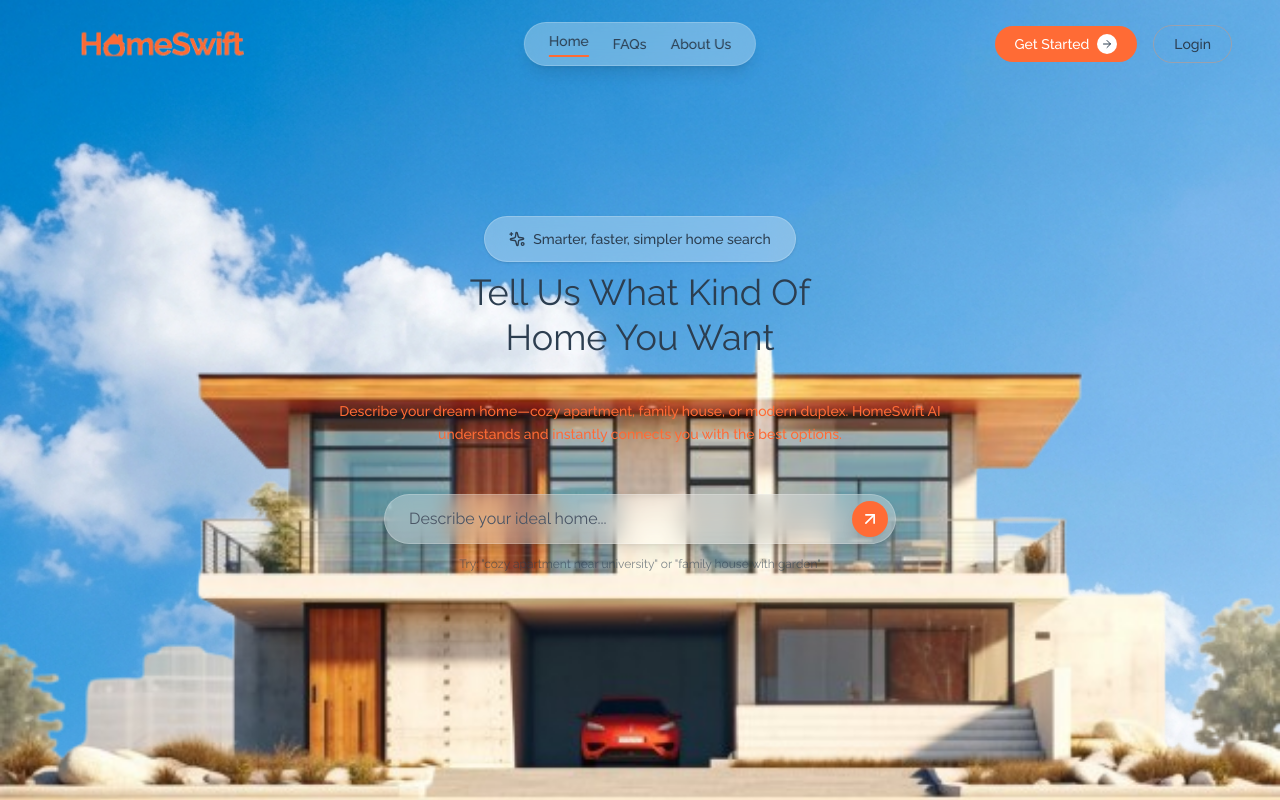
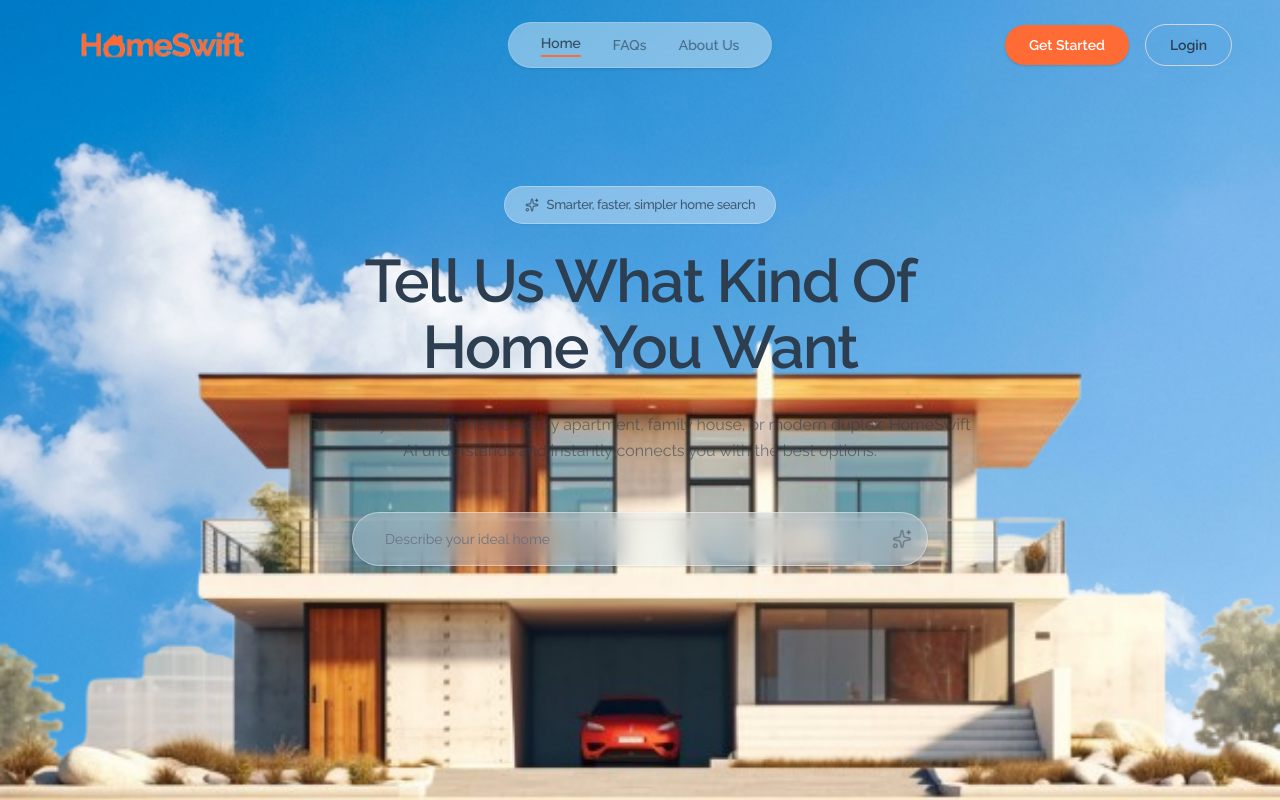
Before and after one commit to brendanx22/HomeSwift.co, a React (Vite) app: page / in a window 1280 px wide. Shown: the top 800 px of the page. Built offline with nearby package versions, Linux system fonts and the light colour scheme.

Commit message:
feat: Add initial Home page with responsive navigation, hero section, and interactive elements.

```diff
--- a/src/pages/Home.jsx
+++ b/src/pages/Home.jsx
@@ -81,35 +81,28 @@ const Home = () => {
         </div>
 
         {/* Desktop Navigation */}
-        <nav className="hidden md:flex items-center space-x-6 absolute left-1/2 transform -translate-x-1/2 bg-white/30 backdrop-blur-md border border-white/20 rounded-full px-6 py-2 shadow-lg z-20">
-          <a href="/" className="text-[#2C3E50] text-sm font-medium border-b-2 border-[#FF6B35] pb-1">Home</a>
-          <a href="/faq" className="text-[#2C3E50] text-sm hover:text-[#FF6B35] transition-colors font-medium">FAQs</a>
-          <a href="/about" className="text-[#2C3E50] text-sm hover:text-[#FF6B35] transition-colors font-medium">About Us</a>
+        <nav className="hidden md:flex items-center space-x-8 absolute left-1/2 transform -translate-x-1/2 bg-white/40 backdrop-blur-md border border-white/20 rounded-full px-8 py-2.5 shadow-sm z-20">
+          <a href="/" className="text-[#2C3E50] text-sm font-medium border-b-2 border-[#FF6B35] pb-0.5">Home</a>
+          <a href="/faq" className="text-[#2C3E50]/70 text-sm hover:text-[#FF6B35] transition-colors font-medium">FAQs</a>
+          <a href="/about" className="text-[#2C3E50]/70 text-sm hover:text-[#FF6B35] transition-colors font-medium">About Us</a>
         </nav>
 
         {/* Action Buttons */}
         <div className="hidden md:flex items-center space-x-4 ml-auto">
           <motion.button
             onClick={handleGetStartedClick}
-            className="flex items-center space-x-2 bg-[#FF6B35] text-white px-5 py-2 rounded-full text-sm font-medium hover:bg-[#FF7B45] transition-colors"
-            whileHover={{ scale: 1.05, y: -2 }}
-            whileTap={{ scale: 0.95 }}
+            className="bg-[#FF6B35] text-white px-6 py-2.5 rounded-full text-sm font-semibold hover:bg-[#FF7B45] transition-colors shadow-sm"
+            whileHover={{ scale: 1.02 }}
+            whileTap={{ scale: 0.98 }}
             transition={{ type: "spring", stiffness: 400, damping: 17 }}
           >
-            <span>Get Started</span>
-            <motion.div
-              className="w-5 h-5 bg-white text-[#2C3E50] rounded-full flex items-center justify-center"
-              whileHover={{ rotate: 360 }}
-              transition={{ duration: 0.6 }}
-            >
-              <ArrowRight size={12} className="text-[#2C3E50]" />
-            </motion.div>
+            Get Started
           </motion.button>
           <motion.button
             onClick={handleLoginClick}
-            className="bg-transparent border border-gray-400 text-[#2C3E50] px-5 py-2 rounded-full text-sm font-medium hover:bg-white/10 transition-colors"
-            whileHover={{ scale: 1.05, y: -2 }}
-            whileTap={{ scale: 0.95 }}
+            className="bg-transparent border border-gray-300 text-[#2C3E50] px-6 py-2.5 rounded-full text-sm font-semibold hover:bg-white/10 transition-colors"
+            whileHover={{ scale: 1.02 }}
+            whileTap={{ scale: 0.98 }}
             transition={{ type: "spring", stiffness: 400, damping: 17 }}
           >
             Login
@@ -254,27 +247,23 @@ const Home = () => {
       </AnimatePresence>
 
       {/* Main Content */}
-      <main className="relative z-10 flex flex-1 flex-col items-center justify-start pt-20 sm:pt-32 px-4 sm:px-6 text-center">
+      <main className="relative z-10 flex flex-1 flex-col items-center justify-start pt-16 sm:pt-24 px-4 sm:px-6 text-center">
         {/* Feature Tag */}
         <motion.div
-          className="flex items-center space-x-2 bg-white/30 backdrop-blur-md border border-white/20 shadow-sm rounded-[2rem] px-6 py-3 mb-2"
+          className="flex items-center space-x-2 bg-blue-50/40 backdrop-blur-md border border-white/30 shadow-xs rounded-full px-5 py-2 mb-6"
           initial={{ opacity: 0, y: 20 }}
           animate={{ opacity: 1, y: 0 }}
           transition={{ duration: 0.5, ease: 'easeOut', delay: 0.2 }}
-          whileHover={{ scale: 1.05, y: -2 }}
         >
-          <motion.div
-            animate={{ rotate: [0, 360] }}
-            transition={{ duration: 2, repeat: Infinity, ease: "linear" }}
-          >
-            <Sparkles className="w-4 h-4 text-[#2C3E50]" />
+          <motion.div>
+            <Sparkles className="w-3.5 h-3.5 text-[#2C3E50]/70" />
           </motion.div>
-          <span className="text-[#2C3E50] text-sm font-medium">Smarter, faster, simpler home search</span>
+          <span className="text-[#2C3E50]/80 text-[13px] font-medium tracking-tight">Smarter, faster, simpler home search</span>
         </motion.div>
 
         {/* Main Headline */}
         <motion.h1
-          className="text-center mb-6 sm:mb-10 max-w-4xl text-2xl md:text-3xl lg:text-4xl text-[#2C3E50] leading-tight"
+          className="text-center mb-6 sm:mb-8 max-w-4xl text-4xl md:text-5xl lg:text-6xl text-[#2C3E50] leading-[1.1] font-semibold tracking-tight"
           initial={{ opacity: 0, y: 30 }}
           animate={{ opacity: 1, y: 0 }}
           transition={{ duration: 0.7, ease: 'easeOut', delay: 0.3 }}
@@ -285,17 +274,17 @@ const Home = () => {
 
         {/* Sub-headline */}
         <motion.p
-          className="text-xs md:text-sm text-[#FF6B35] mb-8 sm:mb-12 max-w-2xl leading-relaxed font-medium"
+          className="text-sm md:text-base text-[#2C3E50]/60 mb-10 sm:mb-12 max-w-2xl leading-relaxed font-normal"
           initial={{ opacity: 0, y: 20 }}
           animate={{ opacity: 1, y: 0 }}
           transition={{ duration: 0.6, ease: 'easeOut', delay: 0.5 }}
         >
-        Describe your dream home—cozy apartment, family house, or modern duplex. HomeSwift AI understands and instantly connects you with the best options.
+          Describe your dream home—cozy apartment, family house, or modern duplex. HomeSwift AI understands and instantly connects you with the best options.
         </motion.p>
 
         {/* Search Input */}
         <motion.div
-          className="w-full max-w-lg"
+          className="w-full max-w-xl pb-32"
           initial={{ opacity: 0, y: 25 }}
           animate={{ opacity: 1, y: 0 }}
           transition={{ duration: 0.6, ease: 'easeOut', delay: 0.7 }}
@@ -306,21 +295,15 @@ const Home = () => {
                 type="text"
                 value={searchText}
                 onChange={(e) => setSearchText(e.target.value)}
-                placeholder="Describe your ideal home..."
-                className="w-full bg-white/30 backdrop-blur-md border border-white/20 shadow-lg rounded-full px-6 py-3 text-[#2C3E50] text-base placeholder-gray-600 focus:outline-none focus:border-[#FF6B35] focus:bg-white/80 transition-all duration-300"
+                placeholder="Describe your ideal home"
+                className="w-full bg-blue-100/30 backdrop-blur-md border border-white/40 rounded-full px-8 py-4 text-[#2C3E50] text-sm placeholder-gray-500 focus:outline-none focus:border-[#FF6B35]/50 focus:bg-white/60 transition-all duration-300 shadow-sm"
               />
-              <motion.button
-                type="submit"
-                className="absolute right-2 top-1/2 transform -translate-y-1/2 bg-[#FF6B35] text-white p-2 rounded-full hover:bg-[#FF7B45] transition-colors shadow-lg"
-                whileHover={{ scale: 1.1 }}
-                whileTap={{ scale: 0.9 }}
+              <motion.div
+                className="absolute right-4 top-1/2 transform -translate-y-1/2 text-[#2C3E50]/40"
               >
-                <ArrowUp size={20} className="rotate-45" />
-              </motion.button>
+                <Sparkles size={20} />
+              </motion.div>
             </div>
-            <p className="mt-3 text-xs text-[#2C3E50]/60 text-center">
-              Try: "cozy apartment near university" or "family house with garden"
-            </p>
           </form>
         </motion.div>
       </main>
```
Also changed, not shown: 1 other file (tests, documents, lock files or other folders).
